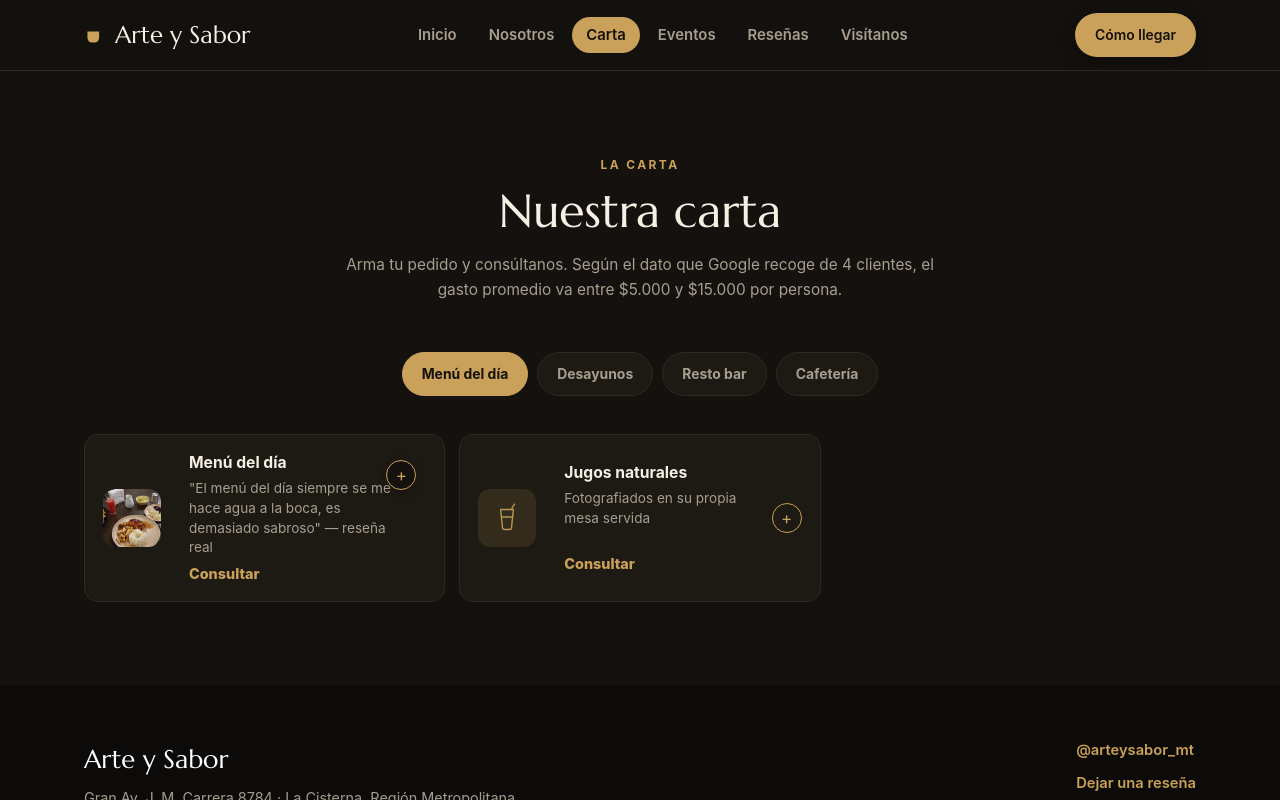
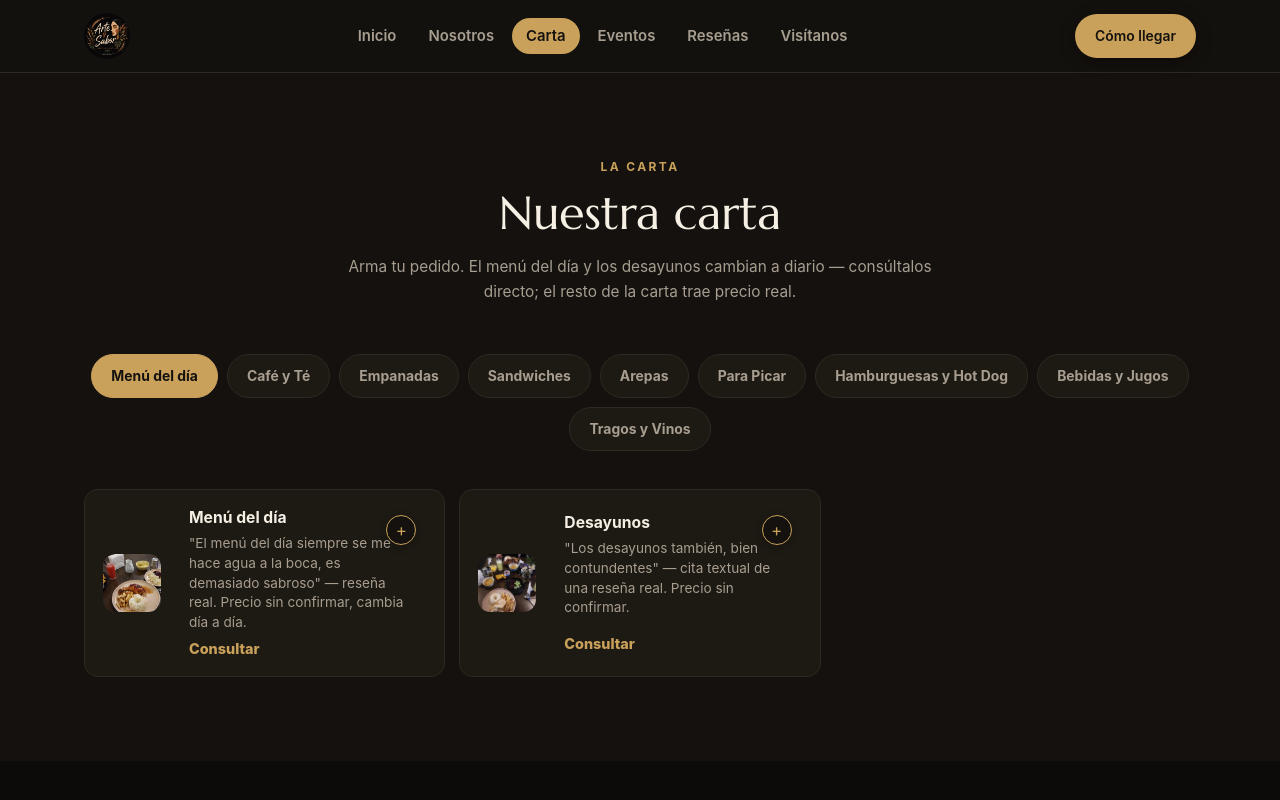
Before and after one commit to MMedinacode/Arte-Y-Sabor-Web, a plain HTML site: page index.html in a window 1280 px wide. Both pictures are taken after a click on the button "Carta". Shown: the top 800 px of the page. Drawn offline with Linux system fonts and the light colour scheme; a web font is replaced by a local one.

Commit message:
Conectar el logo real al header/hero/footer y cargar la carta completa con precios reales
El logo real (verificado antes, subido oficialmente por el local a Google
Maps y a su propio menú Fudo) nunca se había conectado al sitio: el nav,
el loader y el footer usaban un ícono SVG genérico en su lugar. Ahora los
tres usan fotos/logo.jpg.

Carta reconstruida entera: el usuario encontró el link correcto de su
menú digital (menu.fu.do/arteysabor/qr-menu — el de la bio de Instagram,
/mundotattoo, está muerto) con 14 categorías y precios reales. Se agrupó
en 8 pestañas (Café y Té, Empanadas, Sandwiches, Arepas, Para Picar,
Hamburguesas y Hot Dog, Bebidas y Jugos, Tragos y Vinos) con 71 productos
con precio real — confirma el $5.900 de los sándwiches que el usuario
recordaba de memoria. El carrito ahora calcula un total real. Solo Menú
del día y Desayunos siguen en "Consultar" (cambian a diario, sin fuente
publicada).

Co-Authored-By: Claude Sonnet 5 <noreply@anthropic.com>

```diff
--- a/index.html
+++ b/index.html
@@ -45,9 +45,13 @@
   - GANCHO DE VENTA 1: Google muestra 'Agregar sitio web'. NO TIENEN SITIO.
   - GANCHO DE VENTA 2: una reseña real dice que el local 'está al fondo del pasillo'.
   -   Un sitio con mapa y fotos ataca justo ese problema.
-  - GANCHO DE VENTA 3 (11-09-2026): el link de su propio menú digital, el que tienen
-  -   publicado en la bio de su Instagram (menu.fu.do/mundotattoo), está MUERTO —
-  -   la página muestra literalmente "TIENDA NO ENCONTRADA". Verificado en vivo.
+  - GANCHO DE VENTA 3 (11-09-2026): la bio de su Instagram (@mundo_tattoo_) muestra
+  -   el link menu.fu.do/mundotattoo, que está MUERTO ("TIENDA NO ENCONTRADA",
+  -   verificado en vivo). El que sí funciona es menu.fu.do/arteysabor/qr-menu
+  -   (lo encontró el usuario) — de ahí sale la carta completa con precios reales
+  -   de abajo. O sea que su propio link público en redes está roto y ni ellos
+  -   parecen saber cuál es el correcto: un caso de uso perfecto para explicarles
+  -   por qué necesitan un sitio propio que no dependa de un link de terceros.
 
   ✅ ACTUALIZACIÓN 11-09-2026 (el usuario encontró el Instagram real):
   - Instagram real: @arteysabor_mt (1147 seguidores), vinculado a @mundo_tattoo_
@@ -71,14 +75,15 @@
   -   aparece tampoco en el bio de Instagram. No se inventa, así que la página
   -   NO lleva botón de llamar ni de WhatsApp — solo Instagram y cómo llegar.
   -   El usuario va a preguntarles directo. ES EL DATO MÁS IMPORTANTE QUE FALTA.
-  - PRECIOS DE LA CARTA (comida/almuerzo): no publican ninguno en ningún canal
-  -   verificable — ni Google, ni el fu.do (muerto), ni las historias de
-  -   Instagram (bloqueadas por login sin cuenta). Todo va a 'Consultar'.
-  -   Tienen un highlight "Almuerzos🤌" con el menú del día, pero Instagram pide
-  -   iniciar sesión para ver historias — no se pudo verificar el contenido, así
-  -   que NO se inventó ningún precio de almuerzo pese a que el usuario
-  -   mencionó una cifra suelta ($5.900) que no se pudo confirmar de forma
-  -   independiente.
+  - ✅ RESUELTO (11-09-2026): PRECIOS DE LA CARTA. El usuario encontró el link
+  -   correcto de su menú Fudo (menu.fu.do/arteysabor/qr-menu) con carta
+  -   completa y precios reales — el $5.900 que había mencionado de memoria
+  -   SÍ es real (los 5 sándwiches cuestan justo eso). Carta reconstruida
+  -   entera en script.js con las 14 categorías originales agrupadas en 8
+  -   pestañas. Sin fotos propias por producto (Fudo no las tenía cargadas) —
+  -   carta-fotos.js les pone un ícono ilustrado, nunca una foto inventada.
+  -   Solo "Menú del día" y "Desayunos" (que cambian diario) siguen en
+  -   'Consultar', porque no hay fuente publicada para esos dos.
   - MENÚ DEL DÍA: cambia cada día. Pedirles la pizarra de la semana; una sección que se
   -   actualice sola sería el mayor valor que se les puede dar.
   - HORA DE APERTURA: Google solo confirma el cierre (21:00).
@@ -97,18 +102,13 @@
 <body>
 
 <div id="loader">
-  <div class="loader-marca" aria-hidden="true">
-    <svg viewBox="0 0 64 64" width="48" height="48"><path d="M10 22h34v18a14 14 0 0 1-14 14h-6a14 14 0 0 1-14-14z" fill="currentColor"/></svg>
-  </div>
+  <img class="loader-logo" src="fotos/logo.jpg" alt="" aria-hidden="true">
 </div>
 
 <header class="site-header">
   <div class="header-inner">
     <button class="brand" data-tab="inicio">
-      <span class="brand-ico" aria-hidden="true">
-        <svg viewBox="0 0 64 64" width="22" height="22"><path d="M10 22h34v18a14 14 0 0 1-14 14h-6a14 14 0 0 1-14-14z" fill="currentColor"/></svg>
-      </span>
-      <span class="brand-name">Arte y Sabor</span>
+      <img class="brand-logo" src="fotos/logo.jpg" alt="Logo de Arte y Sabor">
     </button>
 
     <nav class="nav-links" id="navLinks" aria-label="Navegación principal">
@@ -237,7 +237,7 @@
       <div class="eyebrow-row reveal">
         <span class="eyebrow">La carta</span>
         <h2 class="section-title">Nuestra carta</h2>
-        <p class="section-sub">Arma tu pedido y consúltanos. Según el dato que Google recoge de 4 clientes, el gasto promedio va entre $5.000 y $15.000 por persona.</p>
+        <p class="section-sub">Arma tu pedido. El menú del día y los desayunos cambian a diario — consúltalos directo; el resto de la carta trae precio real.</p>
       </div>
       <div class="menu-tabs" id="menuTabs" role="tablist" aria-label="Categorías de la carta"></div>
       <div id="menuPanels"></div>
@@ -387,7 +387,7 @@
 <footer class="site-footer">
   <div class="wrap footer-inner">
     <div>
-      <span class="brand-name footer-brand">Arte y Sabor</span>
+      <img class="footer-logo" src="fotos/logo.jpg" alt="Logo de Arte y Sabor">
       <p>Gran Av. J. M. Carrera 8784 · La Cisterna, Región Metropolitana</p>
       <p class="status-line"><span class="status-dot" id="statusDot2"></span> <span id="statusText2">—</span></p>
     </div>
--- a/script.js
+++ b/script.js
@@ -1,10 +1,15 @@
 /* ============================================================
    ARTE Y SABOR — datos y lógica
    ============================================================
-   ⚠️ SIN PRECIOS. No publican carta con precios en ningún canal. Todos los
-   productos listados salen de SUS RESEÑAS REALES o de sus propias fotos.
-   Ninguno inventado. Como es un local con menú del día, la carta cambia:
-   lo ideal es pedirles la pizarra de la semana y cargarla.
+   ✅ CARTA CON PRECIOS REALES (agregada 11-09-2026): transcrita del menú
+   digital oficial del local en Fudo (https://menu.fu.do/arteysabor/qr-menu,
+   el link real que funciona — la variante /mundotattoo de la bio de
+   Instagram está muerta, "TIENDA NO ENCONTRADA", ver nota en index.html).
+   No trae fotos propias por producto (Fudo no las tenía cargadas), así que
+   carta-fotos.js les pone un ícono ilustrado por categoría — no es una foto
+   inventada, se nota que es un dibujo.
+   El "Menú del día" y "Desayunos" siguen sin precio publicado en ningún
+   canal (Instagram bloquea las historias sin sesión) — quedan "Consultar".
    ============================================================ */
 
 const MENU = {
@@ -13,49 +18,125 @@ const MENU = {
     "items": [
       {
         "n": "Menú del día",
-        "d": "\"El menú del día siempre se me hace agua a la boca, es demasiado sabroso\" — reseña real",
+        "d": "\"El menú del día siempre se me hace agua a la boca, es demasiado sabroso\" — reseña real. Precio sin confirmar, cambia día a día.",
         "img": "menu-dia.jpg"
       },
       {
-        "n": "Jugos naturales",
-        "d": "Fotografiados en su propia mesa servida"
-      }
-    ]
-  },
-  "desayunos": {
-    "label": "Desayunos",
-    "items": [
-      {
         "n": "Desayunos",
-        "d": "\"Los desayunos también, bien contundentes\" — cita textual de una reseña real",
+        "d": "\"Los desayunos también, bien contundentes\" — cita textual de una reseña real. Precio sin confirmar.",
         "img": "mesa.jpg"
       }
     ]
   },
-  "restobar": {
-    "label": "Resto bar",
+  "cafe": {
+    "label": "Café y Té",
     "items": [
-      {
-        "n": "Hamburguesas",
-        "d": "\"Hamburguesas súper ricas\" — reseña real"
-      },
-      {
-        "n": "Papas fritas",
-        "d": "\"Cerveza, papas y hamburguesas súper ricas\" — reseña real"
-      },
-      {
-        "n": "Cerveza",
-        "d": "Nombrada por una de sus reseñas reales"
-      }
+      { "n": "Espresso", "p": 1500 },
+      { "n": "Americano", "p": 2000 },
+      { "n": "Cortado", "p": 2500 },
+      { "n": "Capuccino", "p": 2500 },
+      { "n": "Capuccino Sabores", "p": 3000 },
+      { "n": "Latte", "p": 2500 },
+      { "n": "Mocaccino", "p": 3500 },
+      { "n": "Chocolate Caliente", "p": 3500 },
+      { "n": "Frapuccino", "p": 4500 },
+      { "n": "Té Negro", "d": "Manzana, limón o frutos rojos", "p": 1800 },
+      { "n": "Té Verde", "p": 1500 },
+      { "n": "Té de Jamaica", "p": 2000 }
     ]
   },
-  "cafeteria": {
-    "label": "Cafetería",
+  "empanadas": {
+    "label": "Empanadas",
     "items": [
-      {
-        "n": "Café",
-        "d": "\"Los cafés súper ricos\" — cita textual de una reseña real"
-      }
+      { "n": "Empanada de Queso", "d": "Chilena frita", "p": 2500 },
+      { "n": "Empanada Queso Mechada", "d": "Chilena frita", "p": 3000 },
+      { "n": "Empanada Queso Pollo", "d": "Chilena frita", "p": 2500 },
+      { "n": "Empanada Jamón Queso Tocino", "d": "Venezolana, al horno", "p": 2500 },
+      { "n": "Empanada Mechada", "d": "Venezolana, al horno", "p": 2500 },
+      { "n": "Empanada Mechada Queso", "d": "Venezolana, al horno", "p": 2500 },
+      { "n": "Empanada Pabellón", "d": "Venezolana, al horno", "p": 2500 },
+      { "n": "Empanada Pollo", "d": "Venezolana, al horno", "p": 2500 },
+      { "n": "Empanada Pollo Queso", "d": "Venezolana, al horno", "p": 2500 }
+    ]
+  },
+  "sandwiches": {
+    "label": "Sandwiches",
+    "items": [
+      { "n": "Brasileño", "d": "Palta, queso", "p": 5900 },
+      { "n": "Italiano", "d": "Palta, tomate, mayo", "p": 5900 },
+      { "n": "Luco", "d": "Queso", "p": 5900 },
+      { "n": "Chacarero", "d": "Palta, queso o mayonesa", "p": 5900 },
+      { "n": "Pobre", "d": "Cebolla caramelizada y huevo", "p": 5900 }
+    ]
+  },
+  "venezuela": {
+    "label": "Arepas",
+    "items": [
+      { "n": "La Peluda", "d": "Mechada, queso amarillo", "p": 4900 },
+      { "n": "Pabellón (Arepa)", "d": "Mechada, caraota, tajadas, queso llanero", "p": 4900 },
+      { "n": "Reina Pepiada", "d": "Pollo, palta", "p": 4900 }
+    ]
+  },
+  "picar": {
+    "label": "Para Picar",
+    "items": [
+      { "n": "Papas Fritas", "p": 3000 },
+      { "n": "Salchipapas", "p": 4500 },
+      { "n": "Chorrillana", "p": 11900 },
+      { "n": "Pichanga Sureña", "p": 16900 },
+      { "n": "Colación", "p": 5990 },
+      { "n": "Extra Papas Fritas", "p": 1000 }
+    ]
+  },
+  "hamburguesas": {
+    "label": "Hamburguesas y Hot Dog",
+    "items": [
+      { "n": "Tradicional Burger", "d": "Pan de papa, doble carne, cheddar, lechuga, tomate, mayonesa + 300gr papas", "p": 8900 },
+      { "n": "Chicana Burger", "d": "Pan brioche, doble carne, cheddar, guacamole, jalapeño, mayonesa + 300gr papas", "p": 9900 },
+      { "n": "Neo Tradicional Burger", "d": "Pan rojo, doble carne, cheddar, pepinillos, aros de cebolla, tocino, salsa de la casa, barbecue + 300gr papas", "p": 9900 },
+      { "n": "Blackout Burger", "d": "Pan negro, doble carne, cheddar, tocino, lechuga, pepinillos, salsa de la casa, cebolla caramelizada y crispy + 300gr papas", "p": 10900 },
+      { "n": "Paint Burger", "d": "Pan negro, doble carne, tocino, cebolla morada, lechuga, bañado en queso cheddar + 300gr papas", "p": 10900 },
+      { "n": "Perro Caliente Venezolano", "p": 3500 },
+      { "n": "Italiano (Hot Dog)", "p": 3000 },
+      { "n": "Chilezolano", "d": "Palta, tomate, papas hilo, queso gouda, tocino", "p": 3900 }
+    ]
+  },
+  "bebidas": {
+    "label": "Bebidas y Jugos",
+    "items": [
+      { "n": "Bebida Express", "p": 1500 },
+      { "n": "Bebida Personal 350", "p": 2000 },
+      { "n": "Frescolita", "p": 2500 },
+      { "n": "Maltín", "p": 2500 },
+      { "n": "Papelón", "p": 3000 },
+      { "n": "Limonada Tradicional", "p": 3000 },
+      { "n": "Limonada Especial", "d": "Menta, jengibre", "p": 3500 },
+      { "n": "Jugo Natural (Naranja, Piña, Frutilla, Mango...)", "d": "Sabores a elección", "p": 3000 },
+      { "n": "Jugo Mixto", "d": "Con leche", "p": 3500 }
+    ]
+  },
+  "bar": {
+    "label": "Tragos y Vinos",
+    "items": [
+      { "n": "Piscola", "p": 4000 },
+      { "n": "Roncola", "p": 4000 },
+      { "n": "Wiscola", "p": 5000 },
+      { "n": "Mojito Tradicional", "p": 5000 },
+      { "n": "Mojito Sabores", "p": 6000 },
+      { "n": "Daiquiri Frozen", "p": 5000 },
+      { "n": "Pisco Sour Catedral", "p": 6000 },
+      { "n": "Tequila Margarita", "p": 4000 },
+      { "n": "Expreso Martiny", "p": 6000 },
+      { "n": "Ruso Blanco", "p": 4500 },
+      { "n": "Ruso Negro", "p": 4000 },
+      { "n": "Michelada", "p": 1000 },
+      { "n": "Schop Artesanal Amber", "p": 4500 },
+      { "n": "Casillero del Diablo Sauvignon Blanc", "d": "Blancos, botella", "p": 15900 },
+      { "n": "Misiones de Rengo Chardonnay", "d": "Blancos, botella", "p": 14900 },
+      { "n": "Casillero del Diablo Shiraz Rosé", "d": "Rosé, botella", "p": 13900 },
+      { "n": "Undurraga Brut", "d": "Espumante, botella", "p": 15900 },
+      { "n": "Marqués de Casa Concha Cabernet Sauvignon", "d": "Selección reserva, botella", "p": 26900 },
+      { "n": "Copa de vino", "d": "Blanco o tinto, casillero", "p": 4500 }
     ]
   }
 };
--- a/styles.css
+++ b/styles.css
@@ -42,7 +42,7 @@ h1,h2,h3{ font-family:var(--font-display); font-weight:400; line-height:1.14; }
   transition:opacity .45s ease, visibility .45s ease;
 }
 #loader.done{ opacity:0; visibility:hidden; }
-.loader-marca{ color:var(--acento); animation:latido 1s ease-in-out infinite; }
+.loader-logo{ width:88px; height:88px; object-fit:contain; border-radius:50%; animation:latido 1s ease-in-out infinite; }
 @keyframes latido{ 0%,100%{ transform:scale(1); opacity:1; } 50%{ transform:scale(.86); opacity:.6; } }
 
 .site-header{
@@ -54,7 +54,7 @@ h1,h2,h3{ font-family:var(--font-display); font-weight:400; line-height:1.14; }
   display:flex; align-items:center; justify-content:space-between; gap:20px;
 }
 .brand{ display:flex; align-items:center; gap:9px; background:none; border:none; cursor:pointer; padding:0; }
-.brand-ico{ color:var(--acento); display:flex; }
+.brand-logo{ height:46px; width:46px; object-fit:contain; border-radius:50%; display:block; }
 .brand-name{ font-family:var(--font-display); font-size:1.5rem; color:var(--tinta); font-weight:400; }
 .nav-links{ display:flex; gap:4px; }
 .nav-link{
@@ -289,7 +289,7 @@ h1,h2,h3{ font-family:var(--font-display); font-weight:400; line-height:1.14; }
 
 .site-footer{ background:#0D0B09; color:#BFB6A6; padding:52px 0 40px; }
 .footer-inner{ display:flex; flex-wrap:wrap; gap:28px; justify-content:space-between; align-items:flex-start; }
-.footer-brand{ color:#fff; font-size:1.6rem; }
+.footer-logo{ height:64px; width:64px; object-fit:contain; border-radius:50%; margin-bottom:6px; }
 .site-footer p{ margin:6px 0 0; font-size:.9rem; opacity:.85; }
 .status-line{ display:flex; align-items:center; gap:8px; }
 .footer-links{ display:flex; flex-direction:column; gap:9px; }
```
